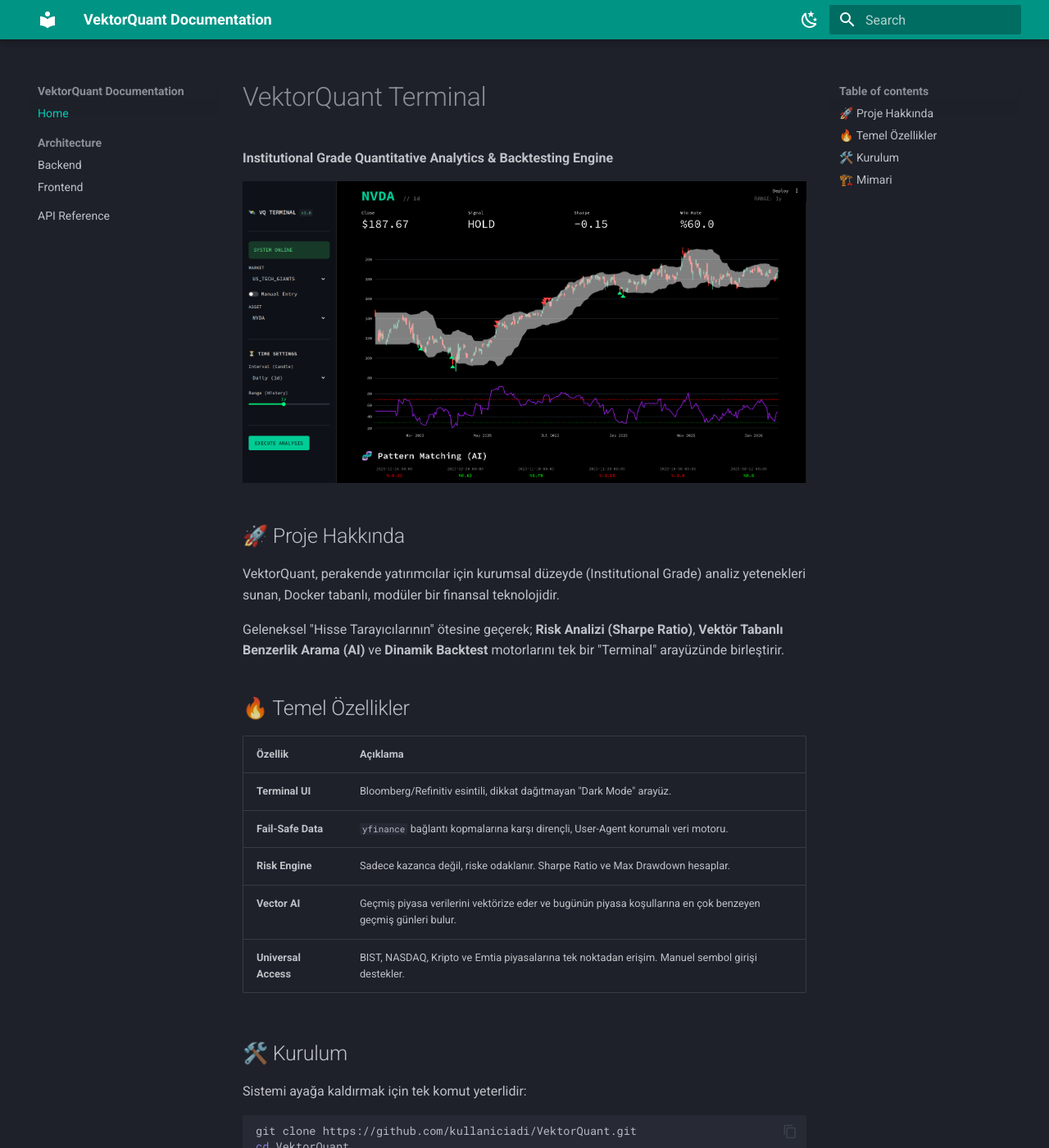
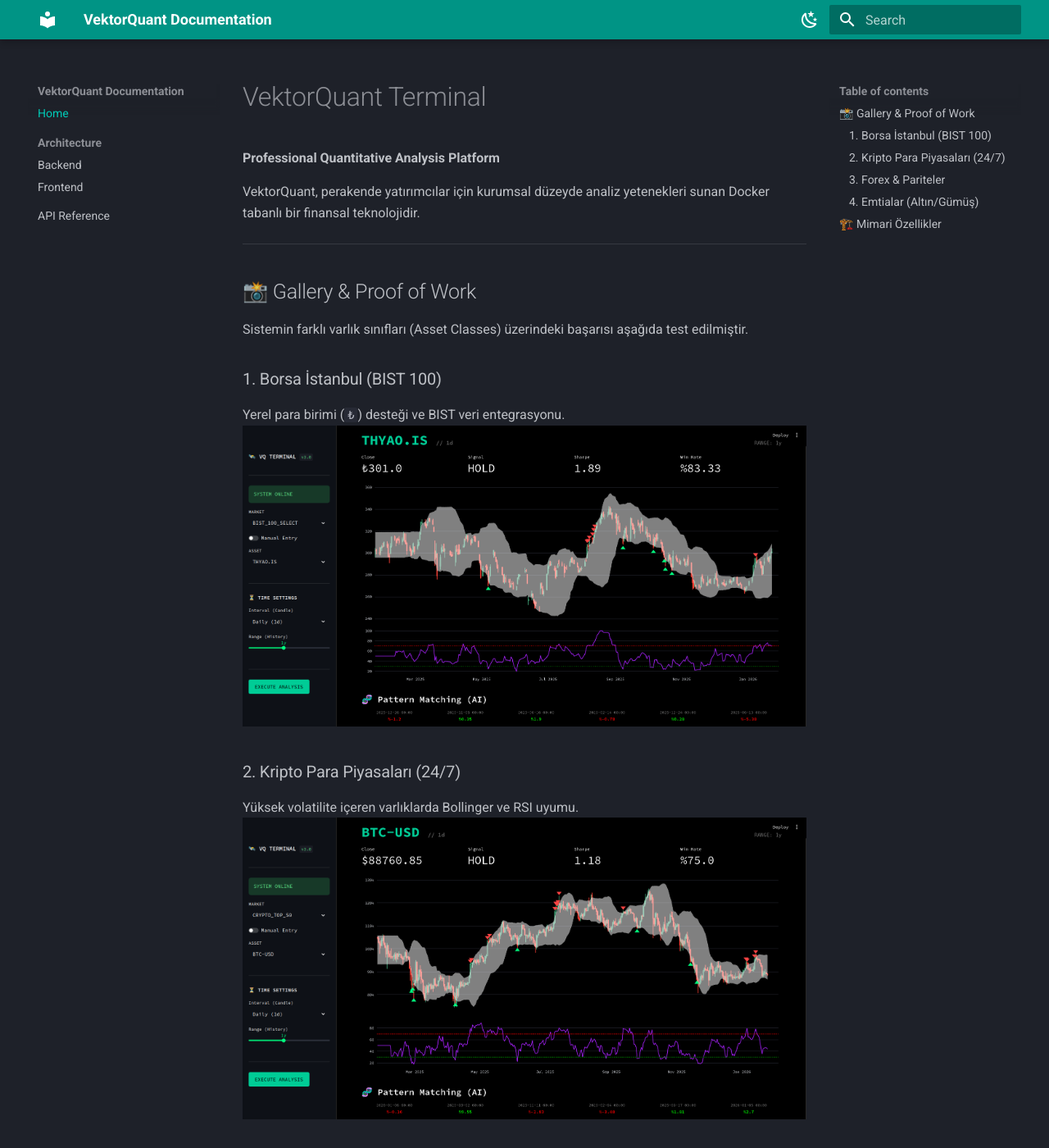
Before and after one commit to azmisahin-finance/vector-quant, an MkDocs documentation site: the page built from docs/index.md, in a window 1280 px wide and 1400 px high. Shown: the whole window at 82% size. Built offline with MkDocs 1.6.1 and Material for MkDocs 9.7.7, drawn with Linux system fonts in a browser that asks for light colours; some of the changed text lies outside the part shown.

Commit message:
doc: Professional Quantitative Analysis Platform

````diff
--- a/docs/index.md
+++ b/docs/index.md
@@ -1,45 +1,38 @@
 # VektorQuant Terminal
 
-**Institutional Grade Quantitative Analytics & Backtesting Engine**
+**Professional Quantitative Analysis Platform**
 
-![Dashboard Preview](assets/screenshots/dashboard-main.png)
+VektorQuant, perakende yatırımcılar için kurumsal düzeyde analiz yetenekleri sunan Docker tabanlı bir finansal teknolojidir.
 
-## 🚀 Proje Hakkında
+---
 
-VektorQuant, perakende yatırımcılar için kurumsal düzeyde (Institutional Grade) analiz yetenekleri sunan, Docker tabanlı, modüler bir finansal teknolojidir.
+## 📸 Gallery & Proof of Work
 
-Geleneksel "Hisse Tarayıcılarının" ötesine geçerek; **Risk Analizi (Sharpe Ratio)**, **Vektör Tabanlı Benzerlik Arama (AI)** ve **Dinamik Backtest** motorlarını tek bir "Terminal" arayüzünde birleştirir.
+Sistemin farklı varlık sınıfları (Asset Classes) üzerindeki başarısı aşağıda test edilmiştir.
 
-## 🔥 Temel Özellikler
+### 1. Borsa İstanbul (BIST 100)
+Yerel para birimi (`₺`) desteği ve BIST veri entegrasyonu.
+![BIST Analysis](assets/screenshots/dashboard-bist.png)
 
-| Özellik | Açıklama |
-| :--- | :--- |
-| **Terminal UI** | Bloomberg/Refinitiv esintili, dikkat dağıtmayan "Dark Mode" arayüz. |
-| **Fail-Safe Data** | `yfinance` bağlantı kopmalarına karşı dirençli, User-Agent korumalı veri motoru. |
-| **Risk Engine** | Sadece kazanca değil, riske odaklanır. Sharpe Ratio ve Max Drawdown hesaplar. |
-| **Vector AI** | Geçmiş piyasa verilerini vektörize eder ve bugünün piyasa koşullarına en çok benzeyen geçmiş günleri bulur. |
-| **Universal Access** | BIST, NASDAQ, Kripto ve Emtia piyasalarına tek noktadan erişim. Manuel sembol girişi destekler. |
+### 2. Kripto Para Piyasaları (24/7)
+Yüksek volatilite içeren varlıklarda Bollinger ve RSI uyumu.
+![Crypto Analysis](assets/screenshots/dashboard-crypto.png)
 
-## 🛠️ Kurulum
+### 3. Forex & Pariteler
+Global pariteler (`€`, `$`) ve makro analiz yeteneği.
+![Forex Analysis](assets/screenshots/dashboard-forex.png)
 
-Sistemi ayağa kaldırmak için tek komut yeterlidir:
+### 4. Emtialar (Altın/Gümüş)
+Emtia piyasalarındaki trend takibi ve risk analizi.
+![Commodities Analysis](assets/screenshots/dashboard-commodities.png)
 
-```bash
-git clone https://github.com/kullaniciadi/VektorQuant.git
-cd VektorQuant
-docker-compose up --build
-```
+---
 
-Servisler şu adreslerde çalışacaktır:
+## 🏗️ Mimari Özellikler
 
-*   **Terminal UI:** `http://localhost:8501`
-*   **API Gateway:** `http://localhost:8000/docs`
-
-## 🏗️ Mimari
-
-Proje, **Clean Architecture** prensiplerine sadık kalarak, Mikroservis mimarisine uygun tasarlanmıştır.
-
-*   **Frontend:** Streamlit (Custom CSS Injection ile Terminal Görünümü)
-*   **Backend:** FastAPI (Async, Type-Safe)
-*   **Data Science:** Pandas v2.2, NumPy, FAISS (Vektör Veritabanı)
-*   **Infrastructure:** Docker & Docker Compose
+| Bileşen | Teknoloji | Açıklama |
+| :--- | :--- | :--- |
+| **Frontend** | Streamlit | Bloomberg Terminal esintili, CSS ile güçlendirilmiş arayüz. |
+| **Backend** | FastAPI | Asenkron, yüksek performanslı API Gateway. |
+| **AI Engine** | FAISS | Vektör tabanlı tarihsel benzerlik arama motoru. |
+| **Data Feed** | Yahoo Finance | User-Agent korumalı, çoklu zaman dilimi destekli veri motoru. |
````
Also changed, not shown: README.md (+0 -49 lines).
